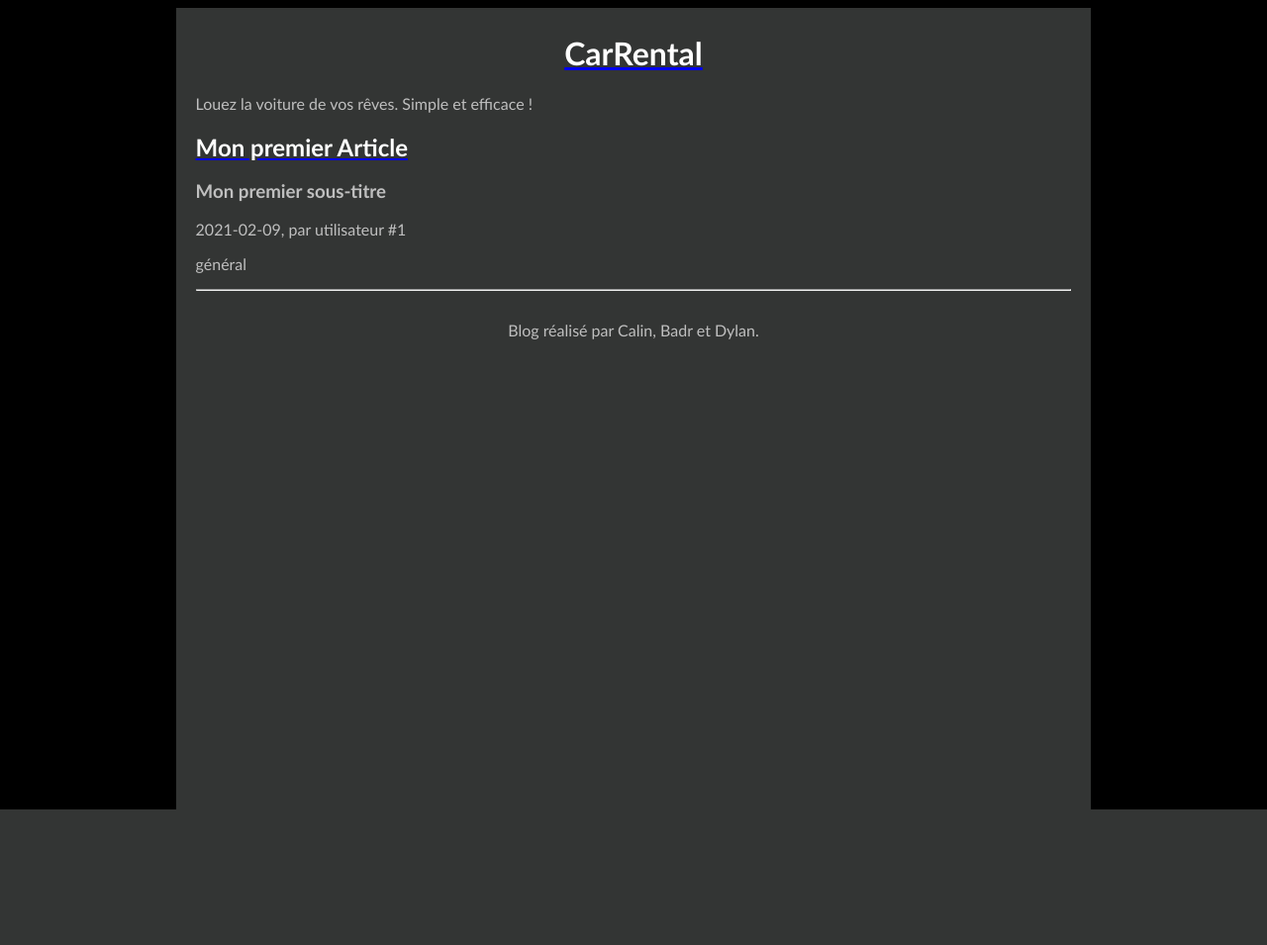
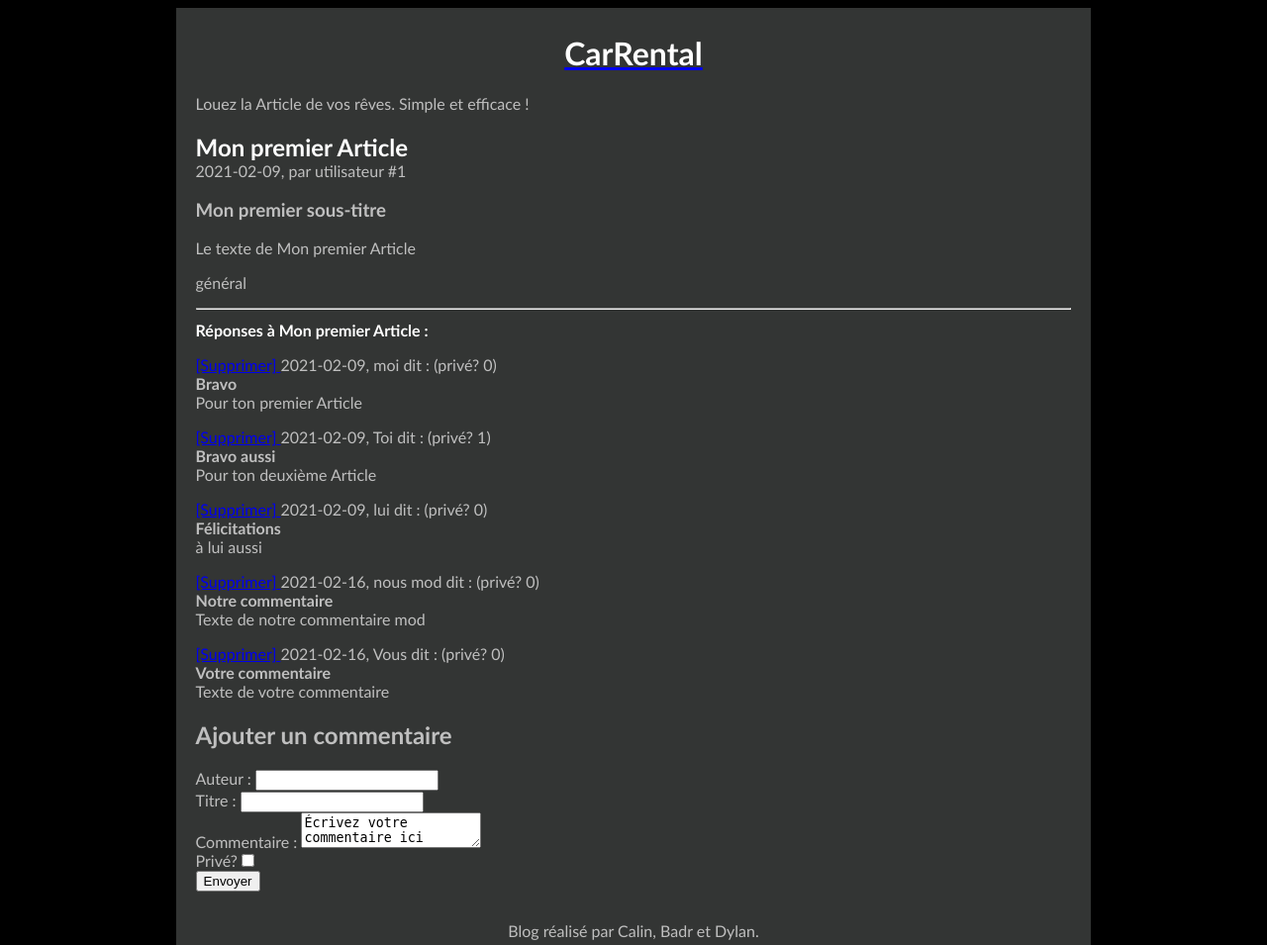
Before and after one commit to CalinSanduta/CarRental, a PHP site: page /index.php?action=Article&id=1 in a window 1280 px wide. Shown: the whole page at 99% size. Before the commit the page ends 818 px from the top, so only its background shows below. Run offline with PHP 8.4, Linux system fonts and the light colour scheme; data comes from the database, SQL or seed files in the repository; both versions use the stored data as it was after the commit.

Commit message:
Transition vers mvc

```diff
--- /dev/null
+++ b/Controleur/Controleur.php
@@ -0,0 +1,48 @@
+<?php
+
+require 'Modele/Modele.php';
+
+// Affiche la liste de tous les Articles du blog
+function accueil() {
+    $Articles = getArticles();
+    require 'Vue/vueAccueil.php';
+}
+
+// Affiche les détails sur un Article
+function Article($id, $erreur) {
+    $Article = getArticle($id);
+    $commentaires = getCommentaires($id);
+    require 'Vue/vueArticle.php';
+}
+
+// Ajoute un commentaire à un Article
+function commentaire($commentaire) {
+
+        // Ajouter le commentaire à l'aide du modèle
+        setCommentaire($commentaire);
+        //Recharger la page pour mettre à jour la liste des commentaires associés
+        header('Location: index.php?action=Article&id=' . $commentaire['Article_id']);
+
+}
+
+// Confirmer la suppression d'un commentaire
+function confirmer($id) {
+    // Lire le commentaire à l'aide du modèle
+    $commentaire = getCommentaire($id);
+    require 'Vue/vueConfirmer.php';
+}
+
+// Supprimer un commentaire
+function supprimer($id) {
+    // Lire le commentaire afin d'obtenir le id de l'Article associé
+    $commentaire = getCommentaire($id);
+    // Supprimer le commentaire à l'aide du modèle
+    deleteCommentaire($id);
+    //Recharger la page pour mettre à jour la liste des commentaires associés
+    header('Location: index.php?action=Article&id=' . $commentaire['Article_id']);
+}
+
+// Affiche une erreur
+function erreur($msgErreur) {
+    require 'Vue/vueErreur.php';
+}
--- /dev/null
+++ b/Modele/Modele.php
@@ -0,0 +1,67 @@
+<?php
+
+// Effectue la connexion à la BDD
+// Instancie et renvoie l'objet PDO associé
+function getBdd() {
+    $bdd = new PDO('mysql:host=localhost;dbname=blogue_v0_2_1;charset=utf8', 'root', 'mysql', array(PDO::ATTR_ERRMODE => PDO::ERRMODE_EXCEPTION));
+    return $bdd;
+}
+
+// Renvoie la liste de tous les Articles, triés par identifiant décroissant
+function getArticles() {
+    $bdd = getBdd();
+    $Articles = $bdd->query('select * from Articles'
+            . ' order by ID desc');
+    return $Articles;
+}
+
+// Renvoie les informations sur un Article
+function getArticle($idArticle) {
+    $bdd = getBdd();
+    $Article = $bdd->prepare('select * from Articles'
+            . ' where ID=?');
+    $Article->execute(array($idArticle));
+    if ($Article->rowCount() == 1)
+        return $Article->fetch();  // Accès à la première ligne de résultat
+    else
+        throw new Exception("Aucun Article ne correspond à l'identifiant '$idArticle'");
+}
+
+// Renvoie la liste des commentaires associés à un Article
+function getCommentaires($idArticle) {
+    $bdd = getBdd();
+    $commentaires = $bdd->prepare('select * from Commentaires'
+            . ' where Article_id = ?');
+    $commentaires->execute(array($idArticle));
+    return $commentaires;
+}
+
+// Renvoie un commentaire spécifique
+function getCommentaire($id) {
+    $bdd = getBdd();
+    $commentaire = $bdd->prepare('select * from Commentaires'
+            . ' where id = ?');
+    $commentaire->execute(array($id));
+    if ($commentaire->rowCount() == 1)
+        return $commentaire->fetch();  // Accès à la première ligne de résultat
+    else
+        throw new Exception("Aucun commentaire ne correspond à l'identifiant '$id'");
+    return $commentaire;
+}
+
+// Ajoute un commentaire associés à un Article
+function setCommentaire($commentaire) {
+    $bdd = getBdd();
+    $commentaires = $bdd->prepare('INSERT INTO commentaires (Article_id, date, auteur, titre, texte, prive) VALUES(?, NOW(), ?, ?, ?, ?)');
+    $commentaires->execute(array($commentaire['Article_id'], $commentaire['auteur'], $commentaire['titre'], $commentaire['texte'], $commentaire['prive']));
+    return $commentaires;
+}
+
+// Supprime un commentaire
+function deleteCommentaire($id) {
+    $bdd = getBdd();
+    $result = $bdd->prepare('DELETE FROM Commentaires'
+            . ' WHERE id = ?');
+    $result->execute(array($id));
+    return $result;
+}
--- a/gabarit.php
+++ b/Vue/gabarit.php
@@ -3,7 +3,7 @@
 <html lang="fr">
     <head>
         <meta charset="UTF-8" />
-        <link rel="stylesheet" href="style.css" />
+        <link rel="stylesheet" href="Contenu/style.css" />
         <title><?= $titre ?></title>   <!-- Élément spécifique -->
 
     </head>
@@ -11,7 +11,7 @@
         <div id="global">
             <header>
                 <a href="index.php"><h1 id="titreBlog">CarRental</h1></a>
-                <p>Louez la voiture de vos rêves. Simple et efficace !</p>
+                <p>Louez la Article de vos rêves. Simple et efficace !</p>
             </header>
             <div id="contenu">
                 <?= $contenu ?>   <!-- Élément spécifique -->
--- /dev/null
+++ b/Vue/vueArticle.php
@@ -0,0 +1,45 @@
+<?php $titre = "Le Blogue du prof - " . $Article['titre']; ?>
+
+<?php ob_start(); ?>
+<Article>
+    <header>
+        <h1 class="titreArticle"><?= $Article['titre'] ?></h1>
+        <time><?= $Article['date'] ?></time>, par utilisateur #<?= $Article['utilisateur_id'] ?>
+        <h3 class=""><?= $Article['sous_titre'] ?></h3>
+    </header>
+    <p><?= $Article['texte'] ?></p>
+    <p><?= $Article['type'] ?></p>
+</Article>
+<hr />
+<header>
+    <h1 id="titreReponses">Réponses à <?= $Article['titre'] ?> :</h1>
+</header>
+<?php foreach ($commentaires as $commentaire): ?>
+<p>
+    <a href="index.php?action=confirmer&id=<?= $commentaire['id'] ?>">
+        [Supprimer]
+    </a>
+    <?= $commentaire['date'] ?>, <?= $commentaire['auteur'] ?> dit : (privé? <?= $commentaire['prive'] ?>)<br />
+    <strong><?= $commentaire['titre'] ?></strong><br />
+    <?= $commentaire['texte'] ?>
+</p>
+<?php endforeach; ?>
+
+<form action="index.php?action=commentaire" method="post">
+    <h2>Ajouter un commentaire</h2>
+    <p>
+        <label for="auteur">Auteur</label> : <input type="text" name="auteur" id="auteur" />
+        <?= ($erreur == 'courriel') ? '<span style="color : red;">Entrez un courriel valide s.v.p.</span>' : '' ?>
+        <br />
+        <label for="texte">Titre</label> : <input type="text" name="titre" id="titre" /><br />
+        <label for="texte">Commentaire</label> : <textarea type="text" name="texte"
+            id="texte">Écrivez votre commentaire ici</textarea><br />
+        <label for="prive">Privé?</label><input type="checkbox" name="prive" />
+        <input type="hidden" name="Article_id" value="<?= $Article['id'] ?>" /><br />
+        <input type="submit" value="Envoyer" />
+    </p>
+</form>
+
+<?php $contenu = ob_get_clean(); ?>
+
+<?php require 'gabarit.php'; ?>
--- a/index.php
+++ b/index.php
@@ -1,9 +1,74 @@
 <?php
-require 'Modele.php';
+
+require 'Controleur/Controleur.php';
+
 try {
-    $articles = getArticles();
-    require 'vueAccueil.php';
+    if (isset($_GET['action'])) {
+
+        // Afficher un Article
+        if ($_GET['action'] == 'Article') {
+            if (isset($_GET['id'])) {
+                // intval renvoie la valeur numérique du paramètre ou 0 en cas d'échec
+                $id = intval($_GET['id']);
+                if ($id != 0) {
+                    $erreur = isset($_GET['erreur']) ? $_GET['erreur'] : '';
+                    Article($id, $erreur);
+                } else
+                    throw new Exception("Identifiant d'Article incorrect");
+            } else
+                throw new Exception("Aucun identifiant d'Article");
+
+            // Ajouter un commentaire
+        } else if ($_GET['action'] == 'commentaire') {
+            if (isset($_POST['Article_id'])) {
+                // intval renvoie la valeur numérique du paramètre ou 0 en cas d'échec
+                $id = intval($_POST['Article_id']);
+                if ($id != 0) {
+                    // vérifier si l'Article existe;
+                    $Article = getArticle($id);
+                    // Récupérer les données du formulaire
+                    $commentaire = $_POST;
+                    // Ajuster la valeur de la case à cocher
+                    $commentaire['prive'] = (isset($_POST['prive'])) ? 1 : 0;
+                    //Réaliser l'action commentaire du contrôleur
+                    commentaire($commentaire);
+                } else
+                    throw new Exception("Identifiant d'Article incorrect");
+            } else
+                throw new Exception("Aucun identifiant d'Article");
+
+            // Confirmer la suppression
+        } else if ($_GET['action'] == 'confirmer') {
+            if (isset($_GET['id'])) {
+                // intval renvoie la valeur numérique du paramètre ou 0 en cas d'échec
+                $id = intval($_GET['id']);
+                if ($id != 0) {
+                    confirmer($id);
+                } else
+                    throw new Exception("Identifiant de commentaire incorrect");
+            } else
+                throw new Exception("Aucun identifiant de commentaire");
+
+            // Supprimer un commentaire
+        } else if ($_GET['action'] == 'supprimer') {
+            if (isset($_POST['id'])) {
+                // intval renvoie la valeur numérique du paramètre ou 0 en cas d'échec
+                $id = intval($_POST['id']);
+                if ($id != 0) {
+                    supprimer($id);
+                } else
+                    throw new Exception("Identifiant de commentaire incorrect");
+            } else
+                throw new Exception("Aucun identifiant de commentaire");
+        } else {
+            // Action mal définie
+            throw new Exception("Action non valide");
+        }
+
+    // Action par défaut
+    } else {
+        accueil();  // action par défaut
+    }
 } catch (Exception $e) {
-    $msgErreur = $e->getMessage();
-    require 'vueErreur.php';
+    erreur($e->getMessage());
 }
--- a/vueAccueil.php
+++ /dev/null
@@ -1,20 +0,0 @@
-<?php $titre = 'Le Blogue du prof'; ?>
-
-<?php ob_start(); ?>
-<?php foreach ($articles as $article):
-    ?>
-    <article>
-        <header>
-            <a href="<?= "article.php?id=" . $article['id'] ?>">
-                <h1 class="titreArticle"><?= $article['titre'] ?></h1>
-            </a>
-                <h3 class=""><?= $article['sous_titre'] ?></h3>
-            <time><?= $article['date'] ?></time>, par utilisateur #<?= $article['utilisateur_id'] ?>
-        </header>
-        <p><?= $article['type'] ?></p>
-    </article>
-    <hr />
-<?php endforeach; ?>
-<?php $contenu = ob_get_clean(); ?>
-
-<?php require 'gabarit.php'; ?>
```
Also changed, not shown: Contenu/style.css (renamed from style.css, +10 -8 lines), Modele.php (deleted, +0 -45 lines), Vue/vueAccueil.php (added, +21 -0 lines), Vue/vueConfirmer.php (added, +26 -0 lines), article.php (deleted, +0 -20 lines), bd/blogue_v0_2_1.sql (+18 -18 lines), commentaire.php (deleted, +0 -27 lines), vueArticle.php (deleted, +0 -38 lines), README.md, Vue/vueErreur.php (renamed from vueErreur.php).
